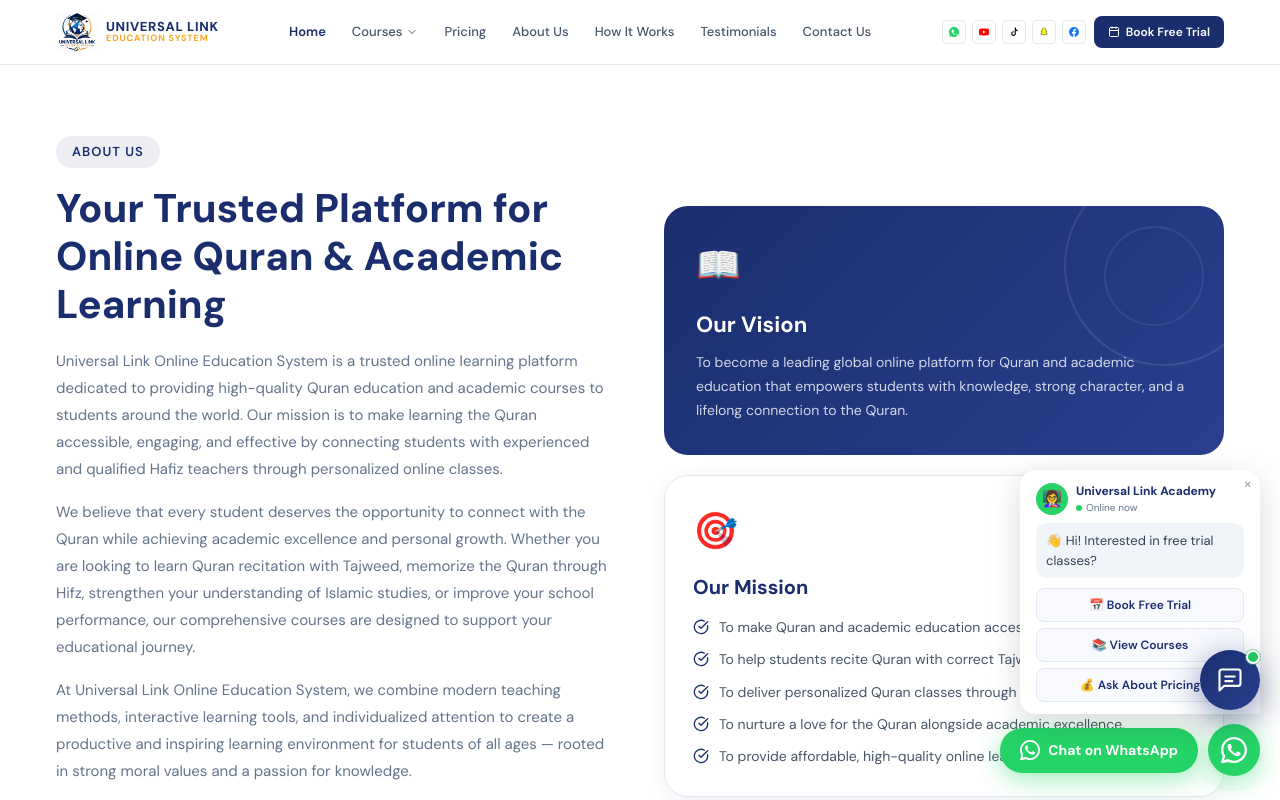
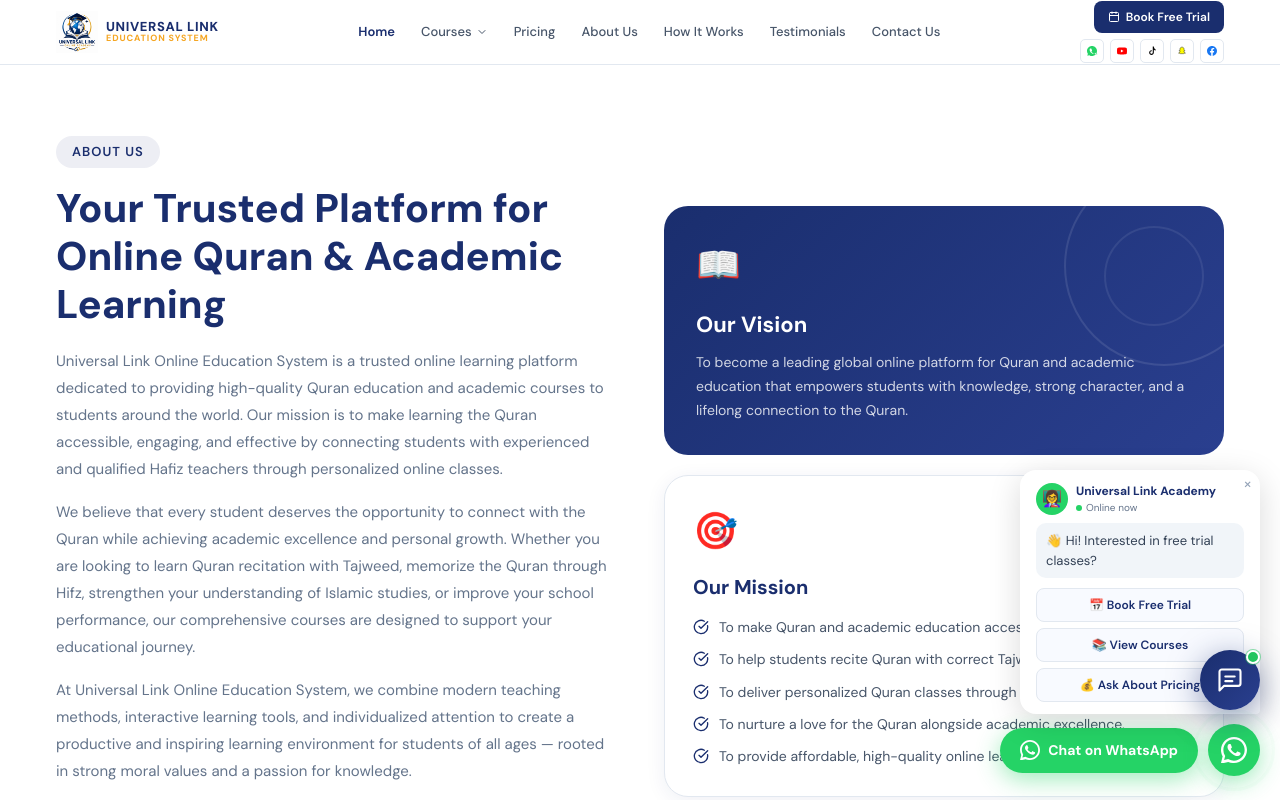
Before and after one commit to linkuniversal4-byte/universallink, a Next.js app: page /about in a window 1280 px wide. Shown: the top 800 px of the page. Built offline with nearby package versions, Linux system fonts and the light colour scheme.

Commit message:
Update Navbar component: restructure social links and add CTA button for improved layout and responsiveness

```diff
--- a/app/components/Navbar.tsx
+++ b/app/components/Navbar.tsx
@@ -257,6 +257,22 @@
         </div>
 
         <div className="nav-actions" style={{ display: "flex", alignItems: "center", gap: 8 }}>
+          <div className="desktop-group" style={{ display: "flex", alignItems: "center", gap: 8 }}>
+            <a href="/#contact" className="desktop-cta" style={{
+              padding: "7px 14px",
+              background: "#1a2e6e", color: "white",
+              borderRadius: 8, textDecoration: "none",
+              display: "flex", alignItems: "center", gap: 6,
+              fontSize: 12, fontWeight: 600, whiteSpace: "nowrap",
+              transition: "all 0.2s ease",
+            }}
+              onMouseOver={(e) => { e.currentTarget.style.background = "#2a3f8f"; }}
+              onMouseOut={(e) => { e.currentTarget.style.background = "#1a2e6e"; }}
+            >
+              <Calendar size={12} />
+              Book Free Trial
+            </a>
+
             <div className="desktop-socials" style={{ display: "flex", alignItems: "center", gap: 6 }}>
               {socialLinks.map((social) => (
                 <a
@@ -294,6 +310,7 @@
                 </a>
               ))}
             </div>
+          </div>
 
           <div className="mobile-socials" style={{ display: "none", alignItems: "center", gap: 3 }}>
             {socialLinks.map((social) => (
@@ -318,21 +335,6 @@
               </a>
             ))}
           </div>
-
-          <a href="/#contact" className="desktop-cta" style={{
-            padding: "7px 14px",
-            background: "#1a2e6e", color: "white",
-            borderRadius: 8, textDecoration: "none",
-            display: "flex", alignItems: "center", gap: 6,
-            fontSize: 12, fontWeight: 600, whiteSpace: "nowrap",
-            transition: "all 0.2s ease",
-          }}
-            onMouseOver={(e) => { e.currentTarget.style.background = "#2a3f8f"; }}
-            onMouseOut={(e) => { e.currentTarget.style.background = "#1a2e6e"; }}
-          >
-            <Calendar size={12} />
-            Book Free Trial
-          </a>
 
           <button className="mobile-menu-btn" onClick={() => setMenuOpen(!menuOpen)} style={{
             display: "none",
@@ -511,6 +513,17 @@
       )}
 
       <style>{`
+        @media (min-width: 1101px) {
+          .nav-actions {
+            align-items: flex-end !important;
+            gap: 6px !important;
+          }
+          .desktop-group {
+            flex-direction: column !important;
+            align-items: flex-end !important;
+            gap: 6px !important;
+          }
+        }
         @media (max-width: 1100px) {
           .desktop-socials { display: none !important; }
         }
```
Lines whose indentation alone changed are shown as unchanged.
